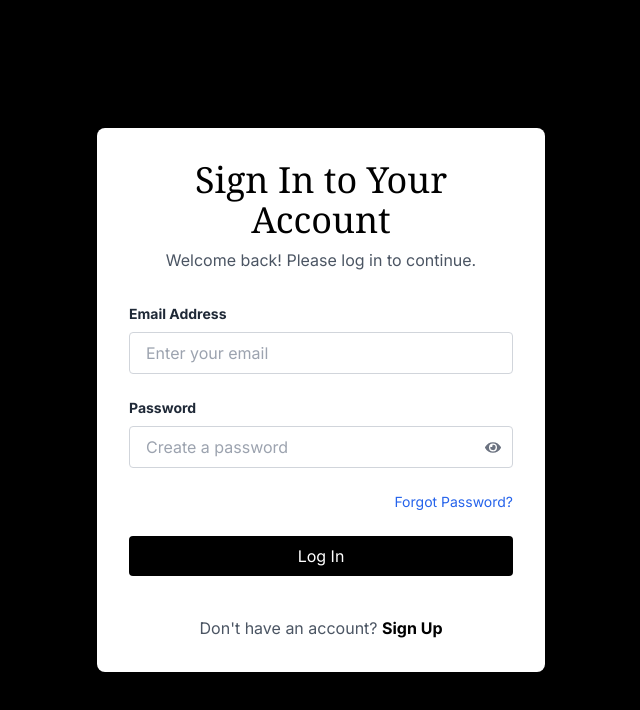
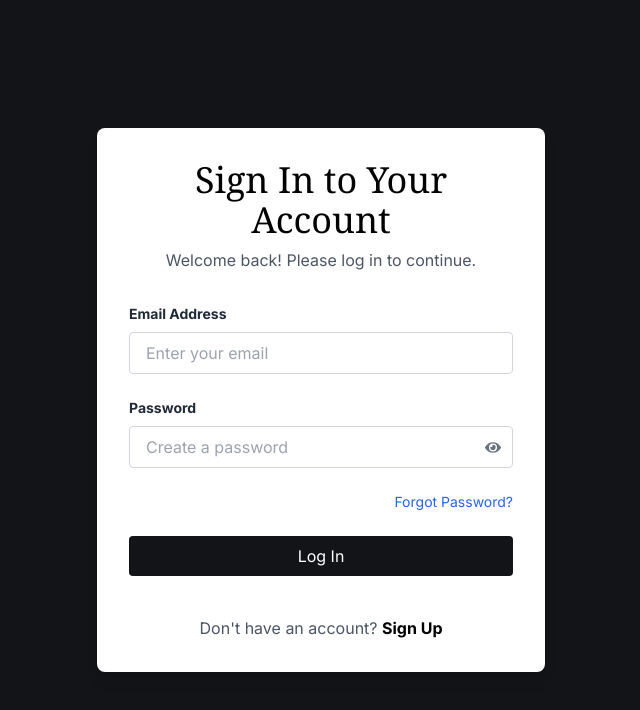
Before and after one commit to mohdzaker/mzai, a Next.js app: page /signin in a window 1280 px wide. Shown: the top 710 px of the page, without its empty margins (319-959 px from the left). Built offline with nearby package versions, Linux system fonts and the light colour scheme.

Commit message:
change in bg color

```diff
--- a/src/components/AuthForm.jsx
+++ b/src/components/AuthForm.jsx
@@ -124,7 +124,7 @@ const AuthForm = ({ formFor }) => {
   };
 
   return (
-    <main className="w-full min-h-screen bg-black flex justify-center items-center px-4 sm:px-6 lg:px-8">
+    <main className="w-full min-h-screen bg-[#121418] flex justify-center items-center px-4 sm:px-6 lg:px-8">
       <form
         className="p-8 bg-white rounded-lg shadow-lg w-full max-w-md mx-auto"
         onSubmit={handleSubmit}
@@ -239,7 +239,7 @@ const AuthForm = ({ formFor }) => {
         <button
           type="submit"
           disabled={loading}
-          className={`w-full px-4 py-2 rounded transition duration-200 mb-4 ${loading ? 'bg-gray-500 cursor-not-allowed' : 'bg-black text-white hover:bg-gray-800'}`}
+          className={`w-full px-4 py-2 rounded transition duration-200 mb-4 ${loading ? 'bg-gray-500 cursor-not-allowed' : 'bg-[#121418] text-white hover:bg-gray-800'}`}
         >
           {loading ? 'Processing...' : (formFor === 'Signup' ? 'Sign Up' : 'Log In')}
         </button>
--- a/src/components/ForgotPassForm.jsx
+++ b/src/components/ForgotPassForm.jsx
@@ -26,7 +26,7 @@ const ForgotPasswordForm = () => {
   };
 
   return (
-    <main className="w-full min-h-screen bg-black flex justify-center items-center px-4 sm:px-6 lg:px-8">
+    <main className="w-full min-h-screen bg-[#121418] flex justify-center items-center px-4 sm:px-6 lg:px-8">
       <form
         className="p-8 bg-white rounded-lg shadow-lg w-full max-w-md"
         onSubmit={handleSubmit}
```
Also changed, not shown: src/middleware.js (line endings or trailing spaces).
